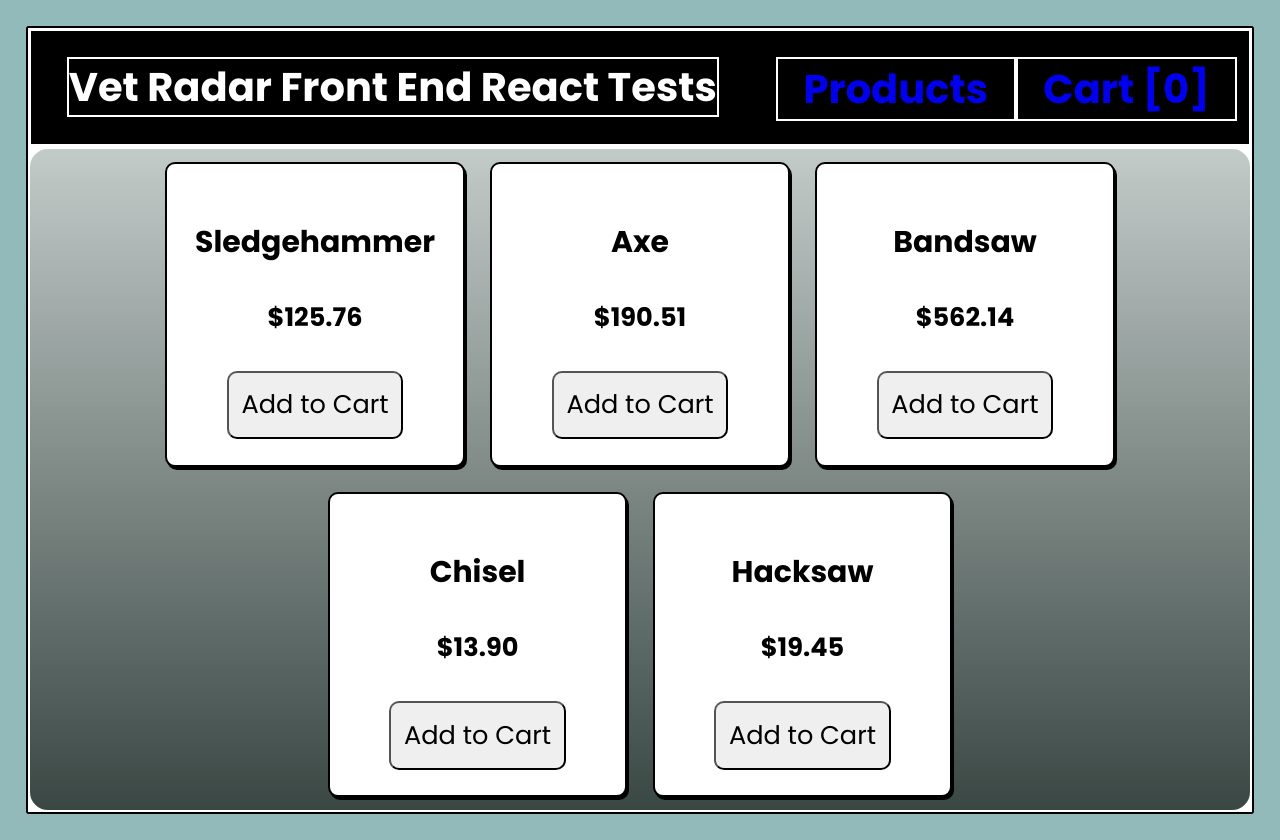
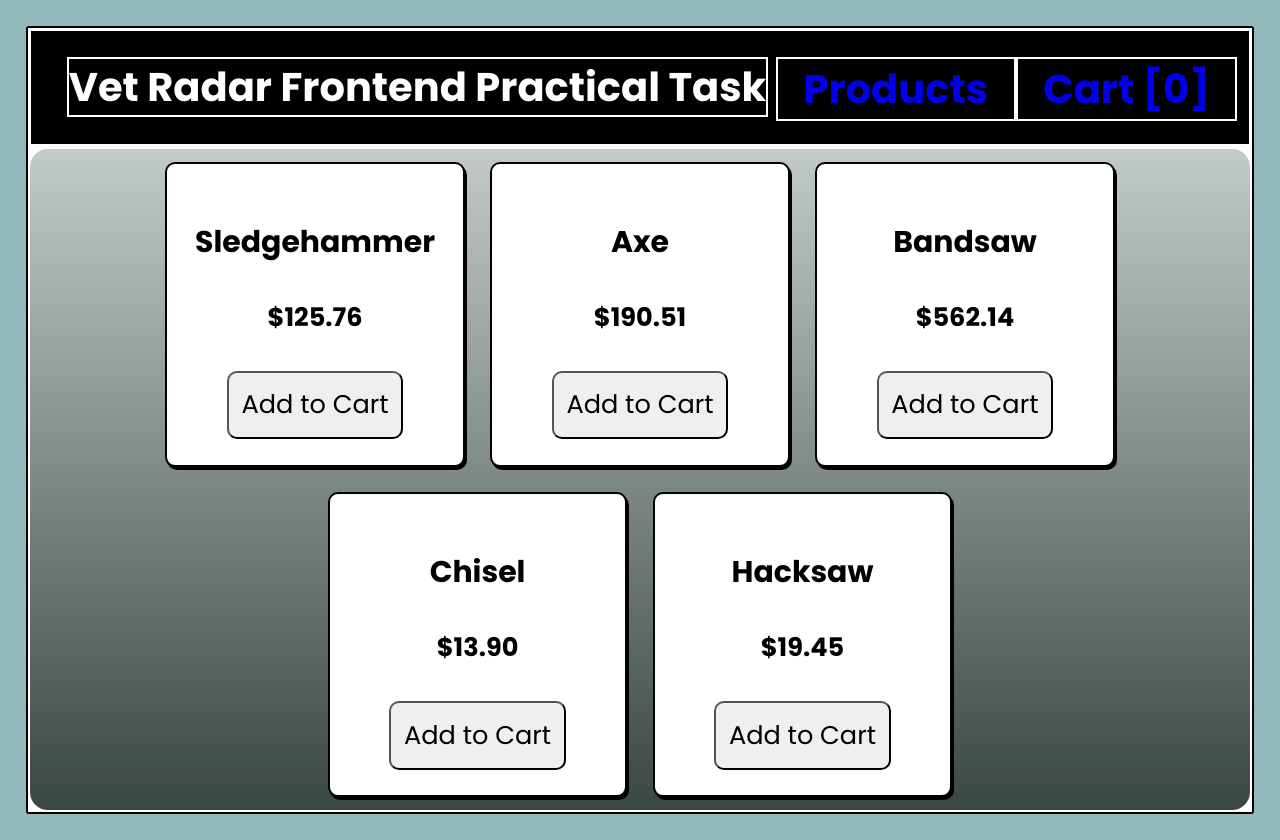
Before and after one commit to Ray-Hackshaw/vetradar-react-frontend, a React (Create React App) app: page / in a window 1280 px wide. Built offline with nearby package versions, Linux system fonts and the light colour scheme.

Commit message:
Button hover styles + title; FINAL CHANGE.

```diff
--- a/src/App.css
+++ b/src/App.css
@@ -92,6 +92,15 @@ button {
   border-radius: 10px;
 }
 
+button:hover {
+  background-color: rgb(139, 135, 135);
+}
+
+button:active {
+  box-shadow: 0 2px #666;
+  transform: translateY(4px);
+}
+
 .total {
   padding-top: 2vw;
   font-size: 4vw;
--- a/src/App.js
+++ b/src/App.js
@@ -16,7 +16,7 @@ function App() {
     <div className="App">
       <header className="heading">
         <h1 className="title">
-          <span className="border">Vet Radar Front End React Tests</span>
+          <span className="border">Vet Radar Frontend Practical Task</span>
           <a href="#" class="headerbtn border" onClick={() => switchPage(PAGE_CART)}>Cart [{cart.reduce((sum, { quantity }) => sum + quantity, 0)}]</a>
           <a href="#" class="headerbtn border" onClick={() => switchPage(PAGE_PRODUCTS)}>Products</a>
         </h1>
--- a/src/Cart.jsx
+++ b/src/Cart.jsx
@@ -1,7 +1,6 @@
 import React from 'react';
 
 export default function Cart({cart, setCart}) {
-
     const getTotalSum = () => {
         return cart.reduce(
           (sum, {price, quantity}) => sum + price * quantity,
```
